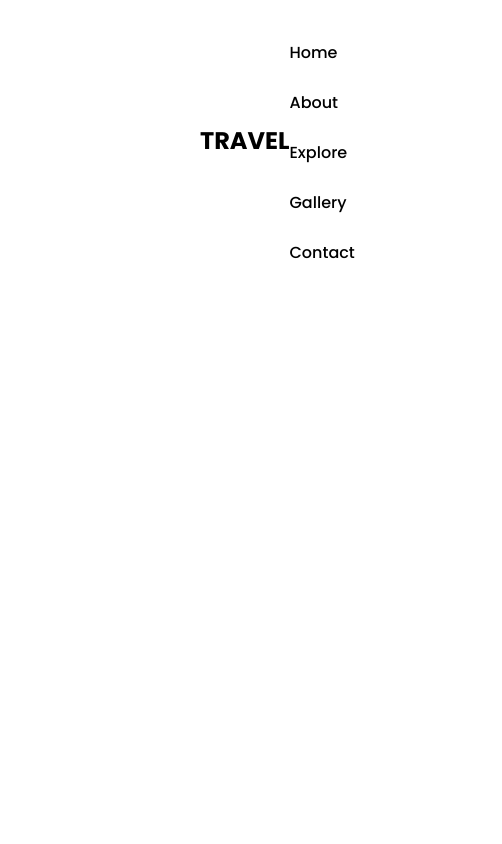
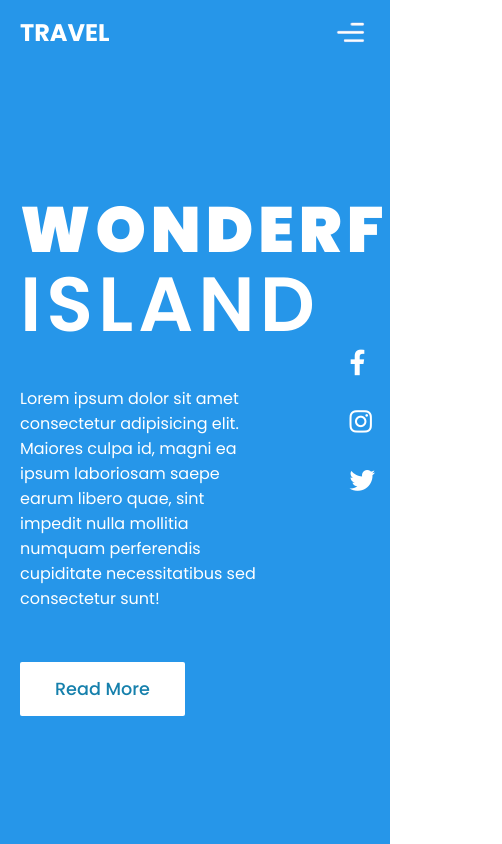
Before and after one commit to MaksymusPrime/MaxTrip, a plain HTML site: page index.html in a window 390 px wide. Shown: the whole page, 502 px wide, since content can reach past the window. Drawn offline with Linux system fonts and the light colour scheme.

Commit message:
respmenu

```diff
--- /dev/null
+++ b/app.js
@@ -0,0 +1,7 @@
+const menuBtn = document.querySelector(".menu-btn");
+const navigation = document.querySelector(".navigation");
+
+menuBtn.addEventListener("click", () => {
+    menuBtn.classList.toggle("active");
+    navigation.classList.toggle("active");
+});
--- a/index.html
+++ b/index.html
@@ -7,10 +7,12 @@
     <link rel="shortcut icon" href="icon.png" type="image/x-icon">
     <link rel="stylesheet" href="style.css">
     <link rel="stylesheet" href="https://cdnjs.cloudflare.com/ajax/libs/font-awesome/6.4.0/css/all.min.css">
+    <script src="app.js" defer></script>
 </head>
 <body>
     <header>
         <a href="#" class="brand">Travel</a>
+        <div class="menu-btn"></div>
         <div class="navigation">
             <div class="navigation-items">
                 <a href="#">Home</a>
@@ -21,5 +23,21 @@
             </div>
         </div>
     </header>
+
+    <section class="home">
+        <div class="content">
+            <h1>Wonderful.<br><span>Island</span></h1>
+            <p>Lorem ipsum dolor sit amet consectetur adipisicing elit. Maiores culpa id, magni ea ipsum laboriosam saepe earum libero quae, sint impedit nulla mollitia numquam perferendis cupiditate necessitatibus sed consectetur sunt!</p>
+            <a href="#">Read More</a>
+        </div>
+
+        <div class="media-icons">
+            <a href="#"><i class="fa-brands fa-facebook-f"></i>
+            <a href="#"><i class="fa-brands fa-instagram"></i>
+            <a href="#"><i class="fa-brands fa-twitter"></i>
+            </a>
+        </div>
+    </section>
+
 </body>
 </html>
--- a/style.css
+++ b/style.css
@@ -22,7 +22,7 @@ header {
 }
 
 header .brand {
-    color: #000;
+    color: #fff;
     font-size: 1.5em;
     font-weight: 700;
     text-transform: uppercase;
@@ -35,7 +35,7 @@ header .navigation {
 
 header .navigation .navigation-items a{
     position: relative;
-    color: #000;
+    color: #fff;
     font-size: 1em;
     font-weight: 500;
     text-decoration: none;
@@ -46,7 +46,7 @@ header .navigation .navigation-items a{
 header .navigation .navigation-items a::before {
     content: '';
     position: absolute;
-    background: #000;
+    background: #fff;
     width: 0;
     height: 3px;
     bottom: 0;
@@ -57,3 +57,150 @@ header .navigation .navigation-items a::before {
 header .navigation .navigation-items a:hover::before {
     width: 100%;
 }
+
+section {
+    padding: 100px 200px;
+}
+
+.home {
+    position: relative;
+    width: 100%;
+    min-height: 100vh;
+    display: flex;
+    justify-content: center;
+    flex-direction: column;
+    background: #2696e9;
+}
+
+.home .content {
+    z-index: 888;
+    color: #fff;
+    width: 70%;
+    margin-top: 50px;
+ }
+
+.home .content h1 {
+    font-size: 4em;
+    font-weight: 900;
+    text-transform: uppercase;
+    letter-spacing: 5px;
+    line-height: 75px;
+    margin-bottom: 40px;
+}
+
+.home .content h1 span {
+    font-size: 1.2em;
+    font-weight: 600;
+}
+
+.home .content p {
+    margin-bottom: 65px;
+}
+
+.home .content a {
+    background: #fff;
+    padding: 15px 35px;
+    color: #1680ac;
+    font-size: 1.1em;
+    font-weight: 500;
+    text-decoration: none;
+    border-radius: 2px;
+   }
+
+.home .media-icons {
+    z-index: 888;
+    position: absolute;
+    right: 30px;
+    display: flex;
+    flex-direction: column;
+    transition: .5s ease;
+}
+
+.home .media-icons a {
+    color: #fff;
+    font-size: 1.6em;
+    transition: .5s ease;
+}
+
+.home .media-icons a:not(:last-child) {
+    margin-bottom: 20px;
+}
+
+.home .media-icons a:hover {
+    transform: scale(1.3);
+    transition: .5s ease;
+}
+
+
+@media (max-width: 1040px) {
+    header {
+    padding: 12px 20px;
+       }
+section {
+    padding: 100px 20px;
+}
+
+.home .media-icons {
+    right: 15px;
+}
+
+header .navigation {
+    display: none;
+
+}
+
+header .navigation.active {
+    position: fixed;
+    width: 100%;
+    height: 100vh;
+    top: 0;
+    left: 0;
+    display: flex;
+    justify-content: center;
+    align-items: center;
+    background: rgba(1, 1, 1, .5);
+
+}
+
+header .navigation.active .navigation-items a {
+    color: #222;
+    font-size: 1.2em;
+    margin: 20px;
+}
+
+header .navigation .navigation-items a::before {
+    background: #222;
+    height: 5px;
+}
+
+header .navigation .navigation-items{
+    background: #fff;
+    width: 600px;
+    max-width: 600px;
+    margin: 20px;
+    padding: 40px;
+    display: flex;
+    flex-direction: column;
+    align-items: center;
+    border-radius: 5px;
+    box-shadow: 0 5px 25px rgb(1, 1, 1 / 20%);
+    }
+
+.menu-btn {
+    background: url('menu.png') no-repeat;
+    background-size: 30px;
+    background-position: center;
+    width: 40px;
+    height: 40px;
+    cursor: pointer;
+    transition: .4s ease;
+}
+
+.menu-btn.active {
+    z-index: 999;
+    background: url('close.png') no-repeat;
+    background-size: 25px;
+    background-position: center;
+    transition: .4s ease;
+}
+}
```
Also changed, not shown: close.png (added), menu.png (added).
